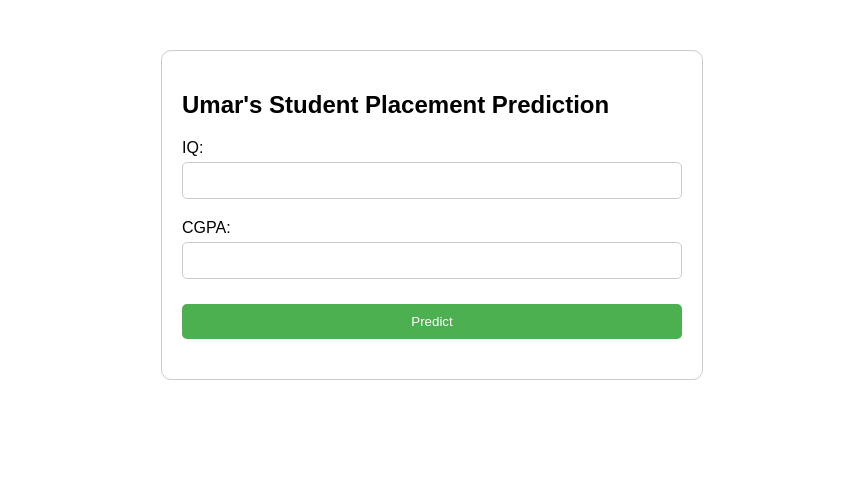
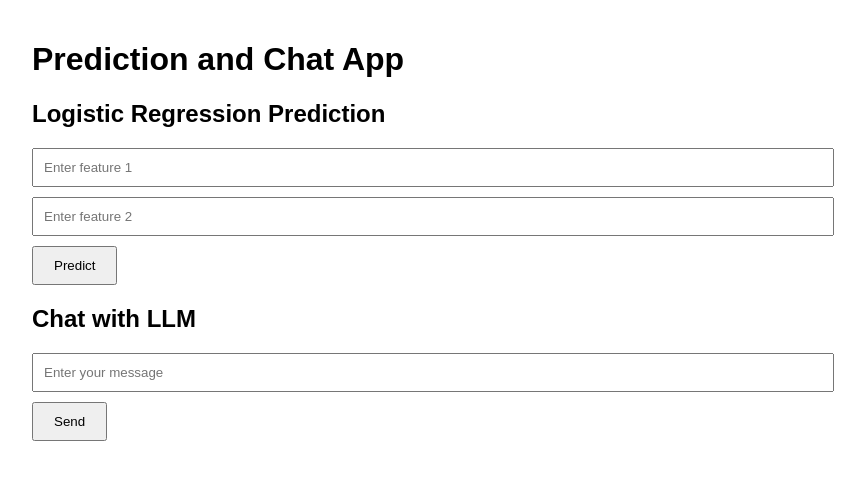
Before and after one commit to umarshahid/render-demo, a Flask app: page / in a window 1280 px wide. Shown: the top 480 px of the page, without its empty margins (208-1073 px from the left). Run offline with Flask 3, Linux system fonts and the light colour scheme; parts of the project's set-up code (start-up, migrations or seed data) failed here and were passed over.

Commit message:
transformers added

```diff
--- a/app.py
+++ b/app.py
@@ -1,15 +1,29 @@
-# app.py
-
-from flask import Flask, request, jsonify, render_template
+from flask import Flask, request, render_template
 import pickle
 import numpy as np
+from transformers import AutoTokenizer, AutoModelForCausalLM, pipeline
+from langchain_huggingface import HuggingFacePipeline
 
-# Load the trained model
+# Load the trained logistic regression model
 model_path = 'model.pkl'
 with open(model_path, 'rb') as file:
-    model = pickle.load(file)
+    logistic_model = pickle.load(file)
 
+# Initialize the Flask app
 app = Flask(__name__)
+
+# Initialize the tokenizer and model for Mistral
+tokenizer = AutoTokenizer.from_pretrained("mistralai/Mistral-7B-Instruct-v0.3")
+llm_model = AutoModelForCausalLM.from_pretrained("mistralai/Mistral-7B-Instruct-v0.3")
+
+pipe = pipeline(
+    "text-generation",
+    model=llm_model,
+    tokenizer=tokenizer,
+    max_length=128
+)
+
+hf = HuggingFacePipeline(pipeline=pipe)
 
 @app.route('/')
 def home():
@@ -22,10 +36,17 @@ def predict():
     final_features = [np.array(int_features)]
 
     # Make prediction
-    prediction = model.predict(final_features)
+    prediction = logistic_model.predict(final_features)
     output = 'Placed' if prediction[0] == 1 else 'Not Placed'
 
     return render_template('index.html', prediction_text='Prediction: {}'.format(output))
 
+@app.route('/chat', methods=['POST'])
+def chat():
+    user_input = request.form['chat_input']
+    response = hf.invoke(user_input)  # Adjust the max_length as needed
+    chat_response = response[0]['generated_text']
+    return render_template('index.html', chat_response='Response: {}'.format(chat_response))
+
 if __name__ == "__main__":
     app.run(debug=True)
--- a/templates/index.html
+++ b/templates/index.html
@@ -1,59 +1,70 @@
 <!DOCTYPE html>
-<html>
+<html lang="en">
 <head>
-    <title>Umar's Student Placement Prediction</title>
+    <meta charset="UTF-8">
+    <meta name="viewport" content="width=device-width, initial-scale=1.0">
+    <title>Prediction and Chat App</title>
     <style>
         body {
             font-family: Arial, sans-serif;
-            margin: 50px;
+            margin: 0;
+            padding: 0;
+            display: flex;
+            flex-direction: column;
+            align-items: center;
         }
-        .form-container {
-            max-width: 500px;
-            margin: auto;
-            padding: 20px;
-            border: 1px solid #ccc;
-            border-radius: 10px;
+        .container {
+            width: 80%;
+            max-width: 800px;
+            margin-top: 20px;
         }
-        .form-container input {
-            width: 100%;
+        .prediction-form, .chat-form {
+            margin-bottom: 20px;
+        }
+        input[type="text"] {
+            width: calc(100% - 22px);
             padding: 10px;
-            margin: 5px 0 20px 0;
-            display: inline-block;
-            border: 1px solid #ccc;
-            border-radius: 5px;
-            box-sizing: border-box;
+            margin-bottom: 10px;
         }
-        .form-container input[type="submit"] {
-            background-color: #4CAF50;
-            color: white;
-            border: none;
+        input[type="submit"] {
+            padding: 10px 20px;
         }
-        .form-container input[type="submit"]:hover {
-            background-color: #45a049;
-        }
-        .result {
-            font-size: 1.5em;
-            color: #7a71ed;
-            text-align: center;
+        .response {
             margin-top: 20px;
+            padding: 10px;
+            border: 1px solid #ddd;
         }
     </style>
 </head>
 <body>
-    <div class="form-container">
-        <h2>Umar's Student Placement Prediction</h2>
-        <form action="/predict" method="post">
-            <label for="IQ">IQ:</label>
-            <input type="number" name="IQ" required>
+    <div class="container">
+        <h1>Prediction and Chat App</h1>
 
-            <label for="CGPA">CGPA:</label>
-            <input type="number" step="0.01" name="CGPA" required>
+        <!-- Prediction Form -->
+        <div class="prediction-form">
+            <h2>Logistic Regression Prediction</h2>
+            <form action="/predict" method="post">
+                <input type="text" name="feature1" placeholder="Enter feature 1">
+                <input type="text" name="feature2" placeholder="Enter feature 2">
+                <!-- Add more features as needed -->
+                <input type="submit" value="Predict">
+            </form>
+            {% if prediction_text %}
+            <div class="response">{{ prediction_text }}</div>
+            {% endif %}
+        </div>
 
-            <input type="submit" value="Predict">
-        </form>
-        {% if prediction_text %}
-        <div class="result">{{ prediction_text }}</div>
-        {% endif %}
+        <!-- Chat Form -->
+        <div class="chat-form">
+            <h2>Chat with LLM</h2>
+            <form action="/chat" method="post">
+                <input type="text" name="chat_input" placeholder="Enter your message">
+                <input type="submit" value="Send">
+            </form>
+            {% if chat_response %}
+            <div class="response">{{ chat_response }}</div>
+            {% endif %}
+        </div>
     </div>
 </body>
 </html>
```
Also changed, not shown: requirements.txt (+40 -3 lines), 1 other file.
